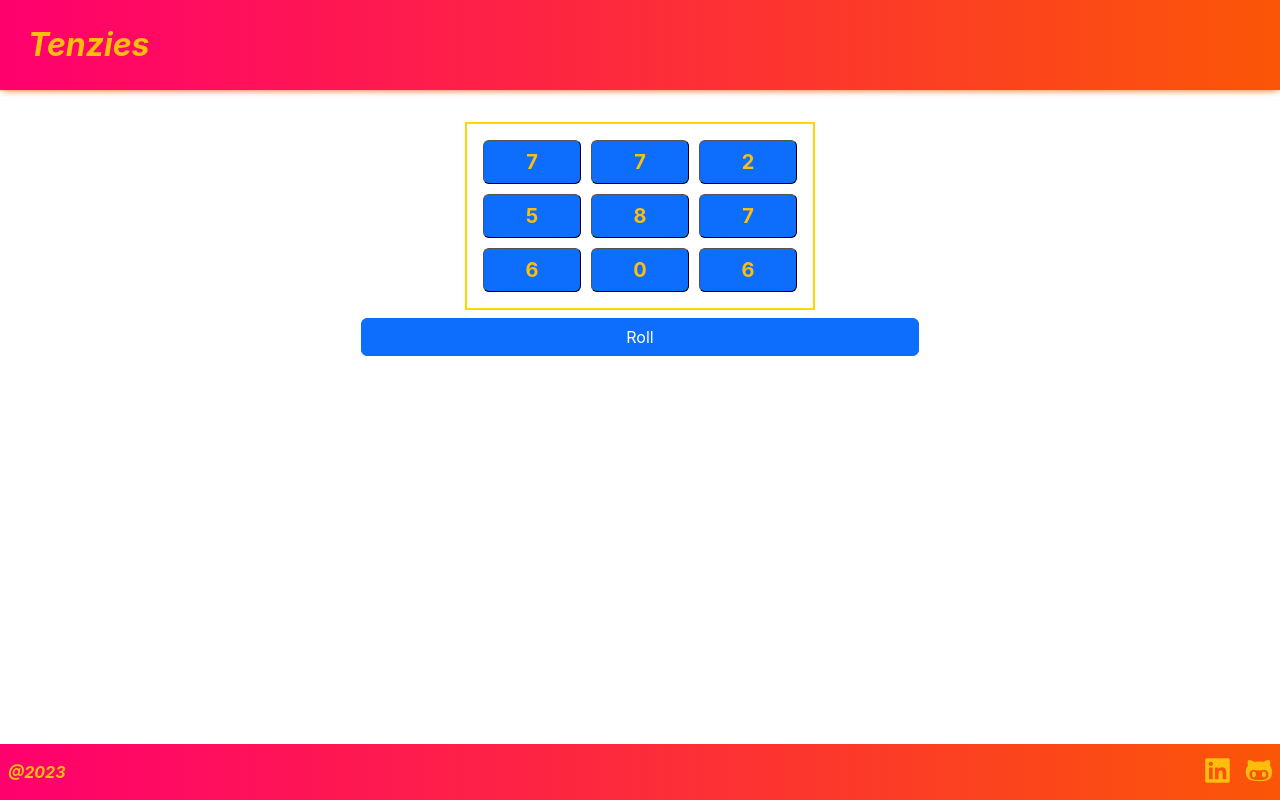
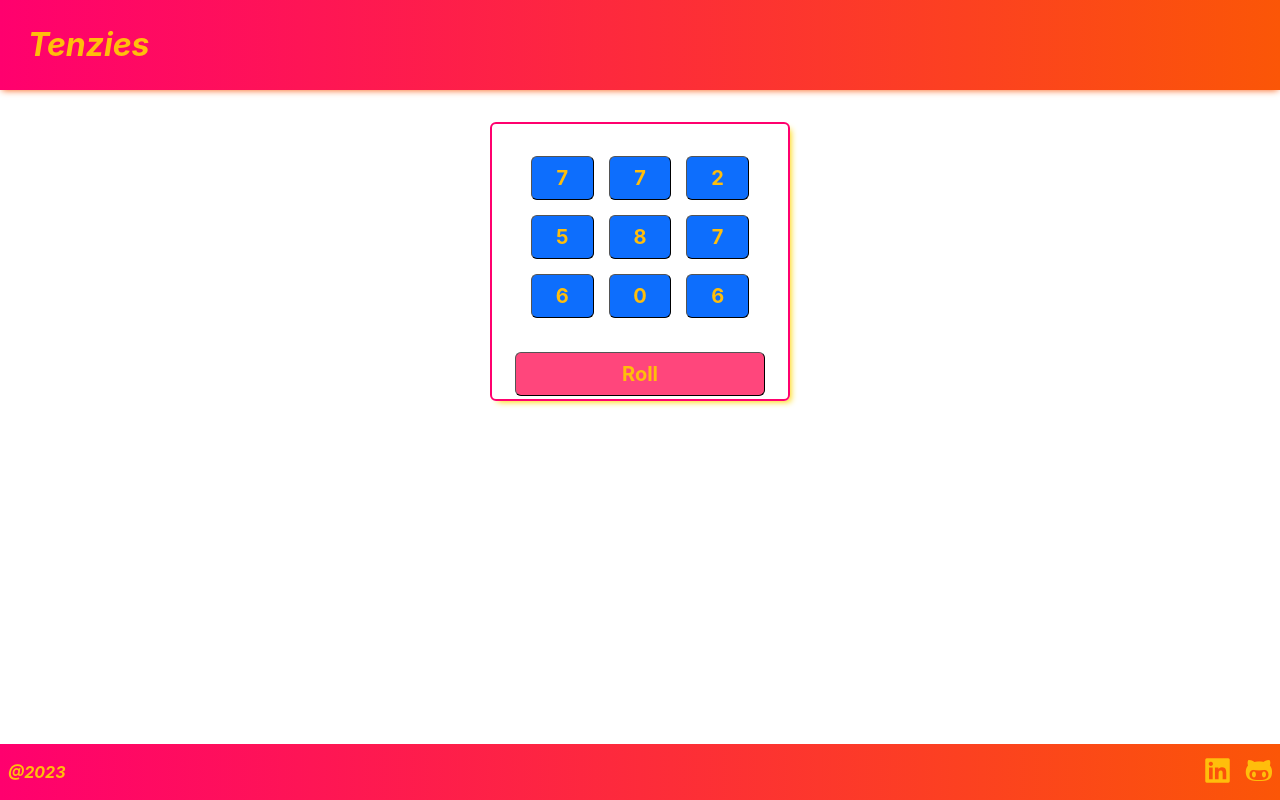
Before and after one commit to SiegfriedBz/react_tenzies--vercel, a React (Create React App) app: page / in a window 1280 px wide. Built offline with nearby package versions, Linux system fonts and the light colour scheme.

Commit message:
refactor css with @extend

```diff
--- a/src/App.js
+++ b/src/App.js
@@ -74,7 +74,7 @@ function App() {
         <>
             <Navbar />
             <div className="container">
-                <div className='d-flex flex-column justify-content-center align-items-center mt-3'>
+                <div className='game-wrapper'>
                     <Dices
                         dices={dices}
                         selectDice={selectDice}
@@ -82,7 +82,7 @@ function App() {
                     />
                     <Button
                         onClick={rollDices}
-                        className='btn btn-primary w-50 my-1'
+                        className='btn-play'
                     >{btnText}</Button>
                 </div>
             </div>
--- a/src/assets/styles/sheets/_button.scss
+++ b/src/assets/styles/sheets/_button.scss
@@ -6,14 +6,31 @@
   color: $yellow;
   font-size: 1.25rem;
   font-weight: bolder;
+}
+
+.btn-dice {
+  @extend .button;
   background-color: $primary;
   transition: background-color 0.15s ease-in-out;
 
   &:not(.btn-selected):hover {
-    background-color: $blue-light;
+    background-color: $blue-light-hover;
   }
 }
 
 .btn-selected {
   background-color: $green;
 }
+
+.btn-play {
+  @extend .button;
+
+  width: 250px;
+  margin: 0.15rem;
+  border-radius: 6px;
+  background-color: $pink-light;
+
+  &:hover {
+    background-color: $pink-light-hover;
+  }
+}
--- a/src/assets/styles/sheets/_dices.scss
+++ b/src/assets/styles/sheets/_dices.scss
@@ -1,15 +1,26 @@
+.game-wrapper {
+  display: flex;
+  flex-direction: column;
+  justify-content: center;
+  align-items: center;
+  width: 300px;
+  margin: 2rem auto;
+  border: 0.15rem solid $pink;
+  border-radius: 6px;
+  box-shadow: 4px 4px 6px -3px $yellow-light;
+}
+
 .dices-grid-wrapper {
-  margin: auto;
+  margin: 1rem;
   padding: 1rem;
-  border: 2px solid gold;
-  width: 350px;
+  width: 250px;
 }
 
 .dices-grid-container {
   display: grid;
   grid-template-columns: repeat(3, 1fr);
   grid-template-rows: repeat(3, 1fr);
-  gap: 10px;
+  gap: 15px;
 }
 
 .dices-grid-item {
--- a/src/assets/styles/sheets/_variables.scss
+++ b/src/assets/styles/sheets/_variables.scss
@@ -1,6 +1,8 @@
 $pink: rgba(255, 0, 110, 1);
+$pink-light: rgba(255, 50, 110, 0.9);
+$pink-light-hover: rgba(255, 50, 110, 1);
 $orange: rgba(251, 86, 7, 1);
-$blue-light: $blue-500;
+$blue-light-hover: rgba(61, 139, 255, 1);
 $yellow: rgba(255, 190, 11, 1);
 $yellow-light: rgba(255, 215, 1, 1);
 $green: rgba(71, 159, 118, 1)
--- a/src/components/Dice.jsx
+++ b/src/components/Dice.jsx
@@ -4,7 +4,7 @@ import clsx from 'clsx'
 const Dice = ({dice, selectDice, selectedValue}) => {
     const { id, value, isSelected } = dice
 
-    const diceClass = clsx('button', {
+    const diceClass = clsx('btn-dice', {
         'btn-selected': isSelected,
     })
 
```
